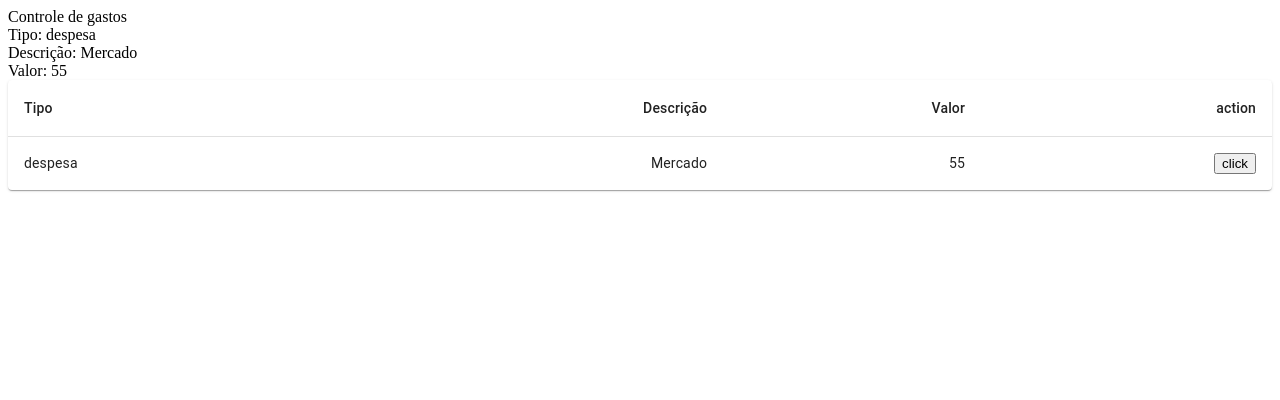
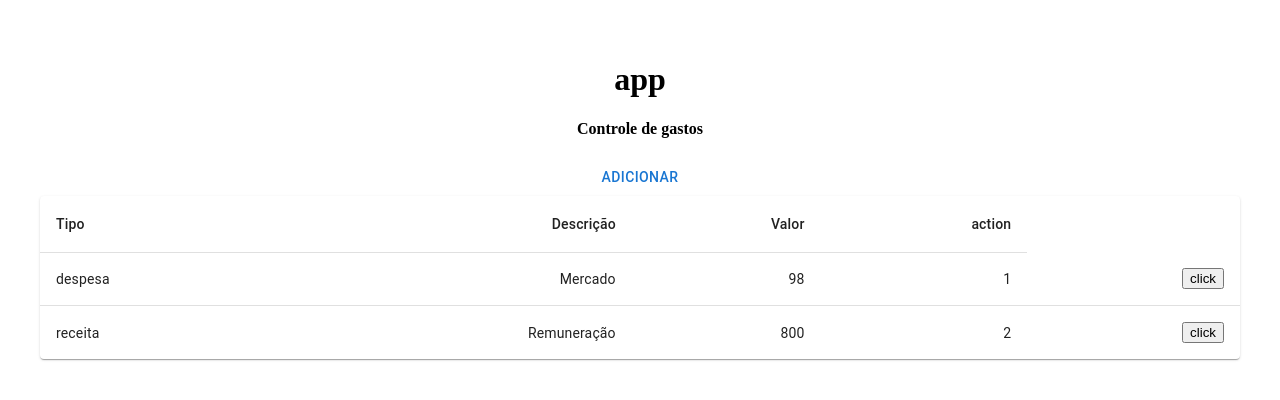
Before and after one commit to kellpf/controle-gastos, a React (Vite) app: page / in a window 1280 px wide. Shown: the top 400 px of the page. Built offline with nearby package versions, Linux system fonts and the light colour scheme.

Commit message:
:sparkles: feat: Adiciona useContext

```diff
--- /dev/null
+++ b/src/context/AppReducer.ts
@@ -0,0 +1,22 @@
+import { RegistroFinanceiro } from "../pages/listar-registros/ListarRegistros";
+
+export interface ActionReducer {
+  // ADD ENUM
+  type: "REMOVE_REGISTRO" | "ADICIONA_REGISTRO";
+  payload: any;
+}
+
+export default (state: { registros: RegistroFinanceiro[] }, action: any) => {
+  switch (action.type) {
+    case "REMOVE_REGISTRO":
+      return {
+        ...state,
+        registros: state.registros.filter((registro) => {
+          return registro.id !== action.payload;
+        }),
+      };
+
+    default:
+      return state;
+  }
+};
--- /dev/null
+++ b/src/context/GlobalState.tsx
@@ -0,0 +1,55 @@
+import { createContext, ReactNode, useReducer } from "react";
+import { RegistroFinanceiro } from "../pages/listar-registros/ListarRegistros";
+import AppReducer from "./AppReducer";
+
+interface State {
+  registros: RegistroFinanceiro[];
+}
+interface GlobalContexProps {
+  registros: RegistroFinanceiro[];
+  removeRegistro: (id: string) => void;
+}
+
+// Initial State
+const initialState: State = {
+  registros: [
+    {
+      id: "1",
+      tipo: "despesa",
+      descricao: "Mercado",
+      valor: 98,
+    },
+    {
+      id: "2",
+      tipo: "receita",
+      descricao: "Remuneração",
+      valor: 800,
+    },
+  ],
+};
+
+// Create Context
+export const GlobalContext = createContext<GlobalContexProps>(
+  {} as GlobalContexProps
+);
+
+// Provicer Component
+export const GlobalProvider = ({ children }: { children: ReactNode }) => {
+  const [state, dispatch] = useReducer(AppReducer, initialState);
+
+  // Actions
+  const removeRegistro = (id: string) => {
+    dispatch({
+      type: "REMOVE_REGISTRO",
+      payload: id,
+    });
+  };
+
+  return (
+    <GlobalContext.Provider
+      value={{ registros: state.registros, removeRegistro }}
+    >
+      {children}
+    </GlobalContext.Provider>
+  );
+};
--- a/src/pages/adicionar-registro/AdicionarRegistro.tsx
+++ b/src/pages/adicionar-registro/AdicionarRegistro.tsx
@@ -1,7 +1,13 @@
+import { Button } from "@mui/material";
 import { useState } from "react";
+import { useNavigate } from "react-router-dom";
 
 export const AdicionarRegistro = () => {
   const [descricao, setDescricao] = useState("");
+  const [tipo, setTipo] = useState("");
+  const [valor, setValor] = useState("");
+  const navigate = useNavigate();
+
 
   const submit = (e) => {
     e.preventDefault();
@@ -10,6 +16,7 @@ export const AdicionarRegistro = () => {
 
   return (
     <>
+      <Button onClick={() => navigate('/')}>Voltar</Button>
       <h1>Adicionar</h1>
       <form onSubmit={submit}>
         <label>
@@ -21,6 +28,24 @@ export const AdicionarRegistro = () => {
           />
         </label>
 
+        <label>
+          Tipo
+          <input
+            type="text"
+            value={tipo}
+            onChange={(e) => setTipo(e.target.value)}
+          />
+        </label>
+
+        <label>
+          Descrição
+          <input
+            type="number"
+            value={valor}
+            onChange={(e) => setValor(e.target.value)}
+          />
+        </label>
+
         <button type="submit">Adicionar</button>
       </form>
     </>
--- a/src/pages/listar-registros/ListarRegistros.tsx
+++ b/src/pages/listar-registros/ListarRegistros.tsx
@@ -1,7 +1,19 @@
-import { Paper, Table, TableBody, TableCell, TableContainer, TableHead, TableRow } from "@mui/material";
-import { useState } from "react";
+import {
+  Button,
+  Paper,
+  Table,
+  TableBody,
+  TableCell,
+  TableContainer,
+  TableHead,
+  TableRow,
+} from "@mui/material";
+import { useContext, useState } from "react";
+import { useNavigate } from "react-router-dom";
+import { GlobalContext } from "../../context/GlobalState";
 
 export interface RegistroFinanceiro {
+  id: string;
   tipo: "despesa" | "receita";
   descricao: string;
   valor: number;
@@ -12,20 +24,19 @@ export interface RegistroFinanceiro {
 export const ListarRegistros = () => {
   const [registroFinanceiro, setRegistroFinanceiro] = useState<
     RegistroFinanceiro[]
-  >([{ tipo: "despesa", descricao: "Mercado", valor: 55 }]);
+  >([{ id: "123", tipo: "despesa", descricao: "Mercado", valor: 55 }]);
+  const navigate = useNavigate();
+
+  const { registros, removeRegistro } = useContext(GlobalContext);
+
+  console.log("registros context", registros);
 
   console.log(registroFinanceiro);
 
   return (
     <>
-      Controle de gastos
-      {registroFinanceiro.map((registro, index) => (
-        <div key={index}>
-          <div>Tipo: {registro.tipo}</div>
-          <div>Descrição: {registro.descricao}</div>
-          <div>Valor: {registro.valor}</div>
-        </div>
-      ))}
+      <h4>Controle de gastos</h4>
+      <Button onClick={() => navigate("/adicionar")}>Adicionar</Button>
       {/* <AdicionarRegistro /> */}
       <TableContainer component={Paper}>
         <Table sx={{ minWidth: 650 }} aria-label="simple table">
@@ -38,7 +49,7 @@ export const ListarRegistros = () => {
             </TableRow>
           </TableHead>
           <TableBody>
-            {registroFinanceiro.map((row, index) => (
+            {registros && registros.map((row, index) => (
               <TableRow
                 key={index}
                 sx={{ "&:last-child td, &:last-child th": { border: 0 } }}
@@ -48,8 +59,9 @@ export const ListarRegistros = () => {
                 </TableCell>
                 <TableCell align="right">{row.descricao}</TableCell>
                 <TableCell align="right">{row.valor}</TableCell>
+                <TableCell align="right">{row.id}</TableCell>
                 <TableCell align="right">
-                  <button onClick={() => console.log('helllou')}>click</button>
+                  <button onClick={() => removeRegistro(row.id)}>click</button>
                 </TableCell>
               </TableRow>
             ))}
```
Also changed, not shown: src/main.tsx (+12 -10 lines), src/routes/routes.tsx (+8 -3 lines).
